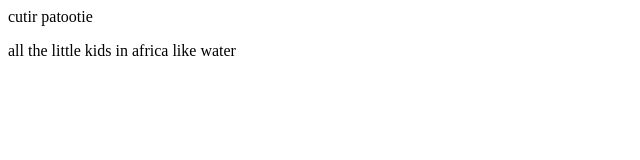
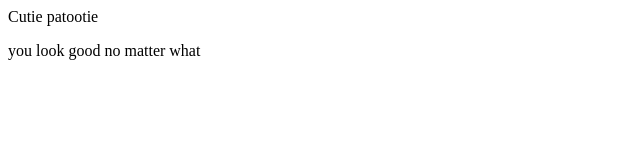
Before and after one commit to TGRNTE/UNO, a plain HTML site: page index.html in a window 1280 px wide. Shown: the full height of the page, 0-640 px from the left. Drawn offline with Linux system fonts and the light colour scheme.

Commit message:
Update index.html

```diff
--- a/index.html
+++ b/index.html
@@ -1,7 +1,7 @@
 <!DOCTYPE html>
 <html>
-    <header>cutir patootie</header>
+    <header> Cutie patootie </header>
     <body>
-<p> all the little kids in africa like water</p>
+<p> you look good no matter what </p>
     </body>
 </html>
```
